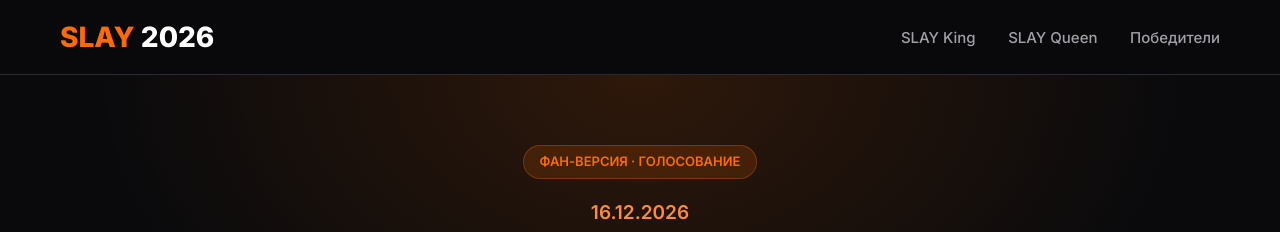
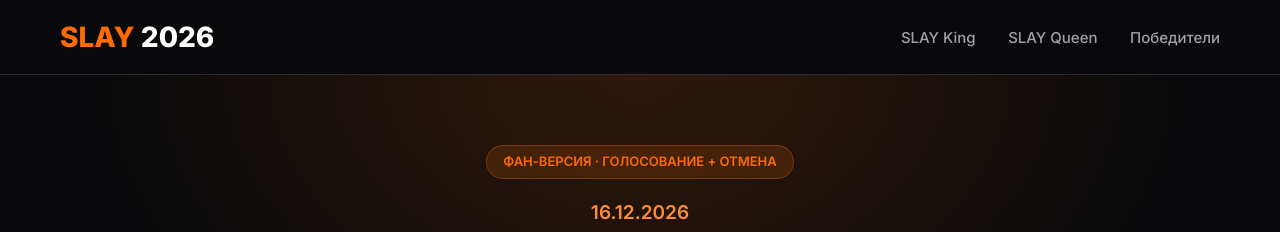
Before and after one commit to korneevr702-glitch/Slay-Adam-Win, a plain HTML site: page index.html in a window 1280 px wide. Shown: the top 232 px of the page. Drawn offline with nearby package versions, Linux system fonts and the light colour scheme; no server answers.

Commit message:
Add files via upload

```diff
--- a/index.html
+++ b/index.html
@@ -4,6 +4,10 @@
   <meta charset="UTF-8">
   <meta name="viewport" content="width=device-width, initial-scale=1.0">
   <title>SLAY 2026 Fan — Stream Legends Awards</title>
+  <link rel="icon" type="image/png" sizes="32x32" href="favicon.png">
+  <link rel="icon" type="image/png" sizes="16x16" href="favicon-16.png">
+  <link rel="apple-touch-icon" sizes="180x180" href="apple-touch-icon.png">
+
   <style>
     @import url('https://fonts.googleapis.com/css2?family=Inter:wght@400;500;600;700;800&display=swap');
     :root {
@@ -153,7 +157,7 @@
 
   <section class="hero">
     <div class="container">
-      <div class="badge">ФАН-ВЕРСИЯ · ГОЛОСОВАНИЕ </div>
+      <div class="badge">ФАН-ВЕРСИЯ · ГОЛОСОВАНИЕ + ОТМЕНА</div>
       <div class="date">16.12.2026</div>
       <h1>Главная премия<br><span class="accent">ру-стриминга</span></h1>
       <p>Stream Legends Awards of the Year. Голосуй за любимых стримеров!</p>
```
Also changed, not shown: apple-touch-icon.png (added), favicon-16.png (added), favicon.png (added).
